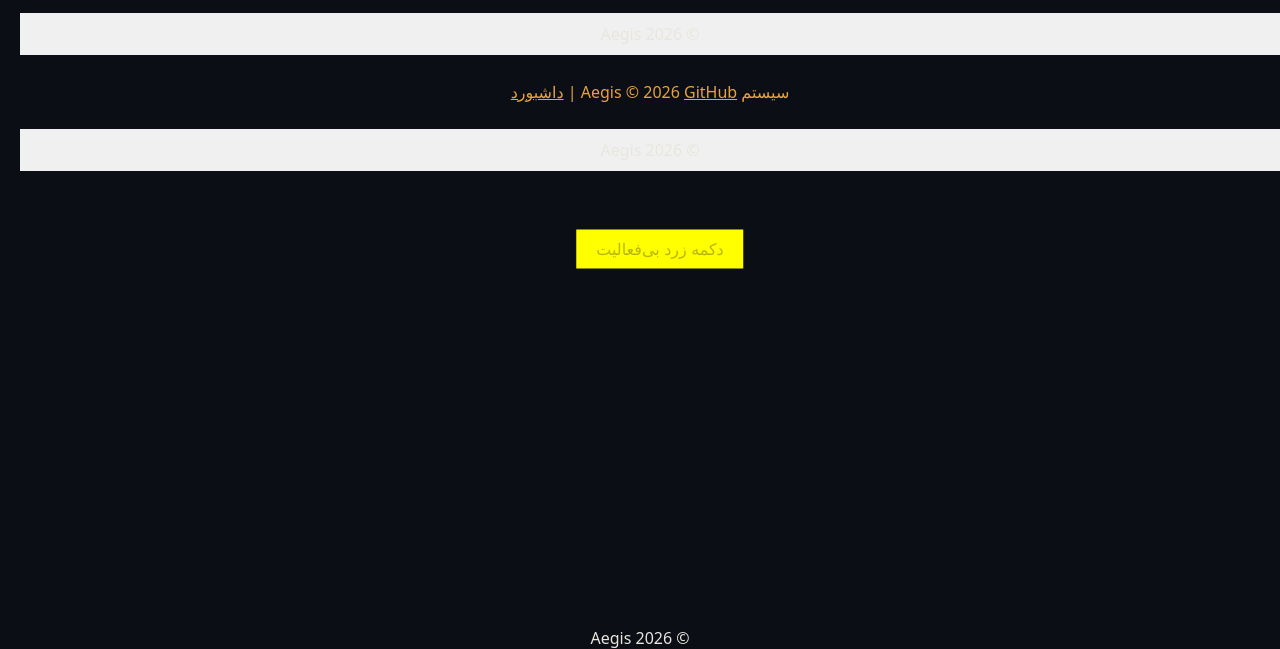
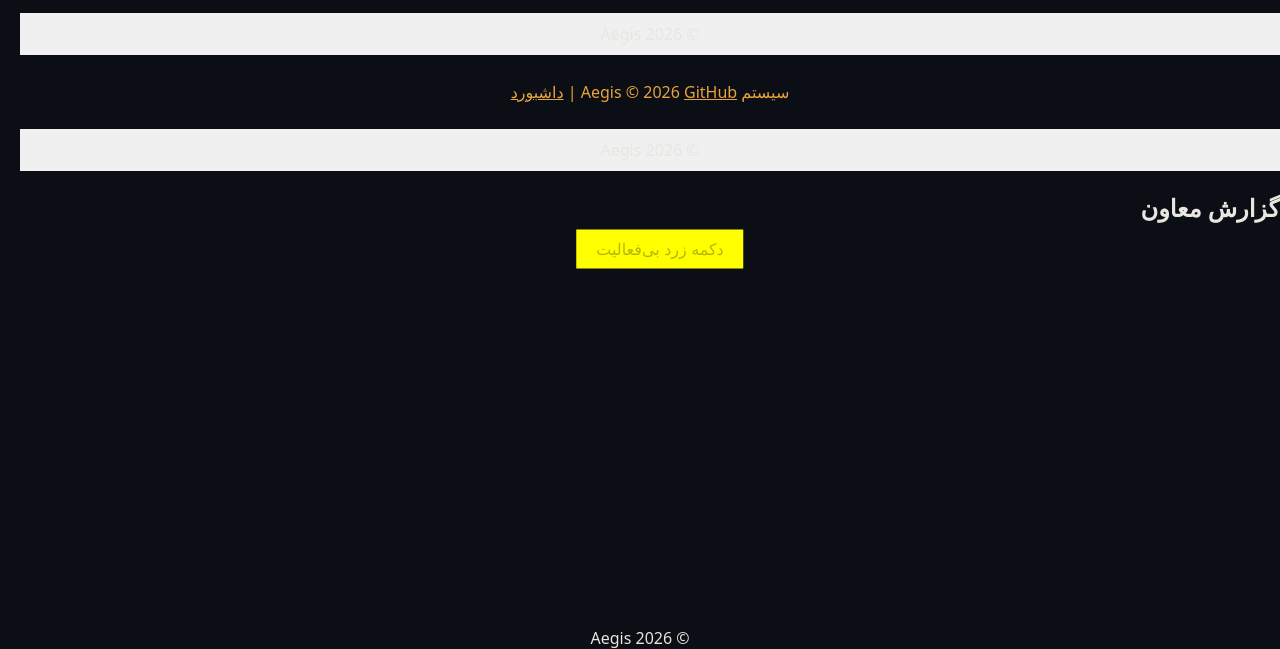
Before and after one commit to Dazm86/aegis, a website: page site-staging/index.html in a window 1280 px wide. Shown: the part 151-800 px from the top of the page. Drawn offline with Linux system fonts and the light colour scheme.

Commit message:
Deployer: apply approved changes to staging

```diff
--- a/site-staging/index.html
+++ b/site-staging/index.html
@@ -71,6 +71,9 @@ function searchCodes(query) {
   });
 }
 </script>
+
+  <!-- mission #27: گزارش و گفتگوی معاون -->
+  <section id='deputy-report'><h2>گزارش معاون</h2><p id='project-status'></p><script>const sb = supabase.createClient('https://xufbpsdtzrjnwvkpalbu.supabase.co', 'eyJhbGciOiJIUzI1NiIsInR5cCI6IkpXVCJ9.eyJpc3MiOiJzdXBhYmFzZSIsInJlZiI6Inh1ZmJwc2R0enJqbnd2a3BhbGJ1Iiwicm9sZSI6ImFub24iLCJpYXQiOjE3ODMzODc2NzIsImV4cCI6MjA5ODk2MzY3Mn0.X1EnpBZxrDdFRz6tRxpmOJIyTAEiOXZGG-NHIqTC5p0'); sb.from('missions').select('id, title, description, status').then(data => { const projectStatus = data.data.map(mission => mission.status).join(', '); document.getElementById('project-status').innerHTML = `وضعیت پروژه: ${projectStatus}`; });</script></section>
   <!-- AEGIS_INSERT_POINT -->
 </body>
 </html>
```
